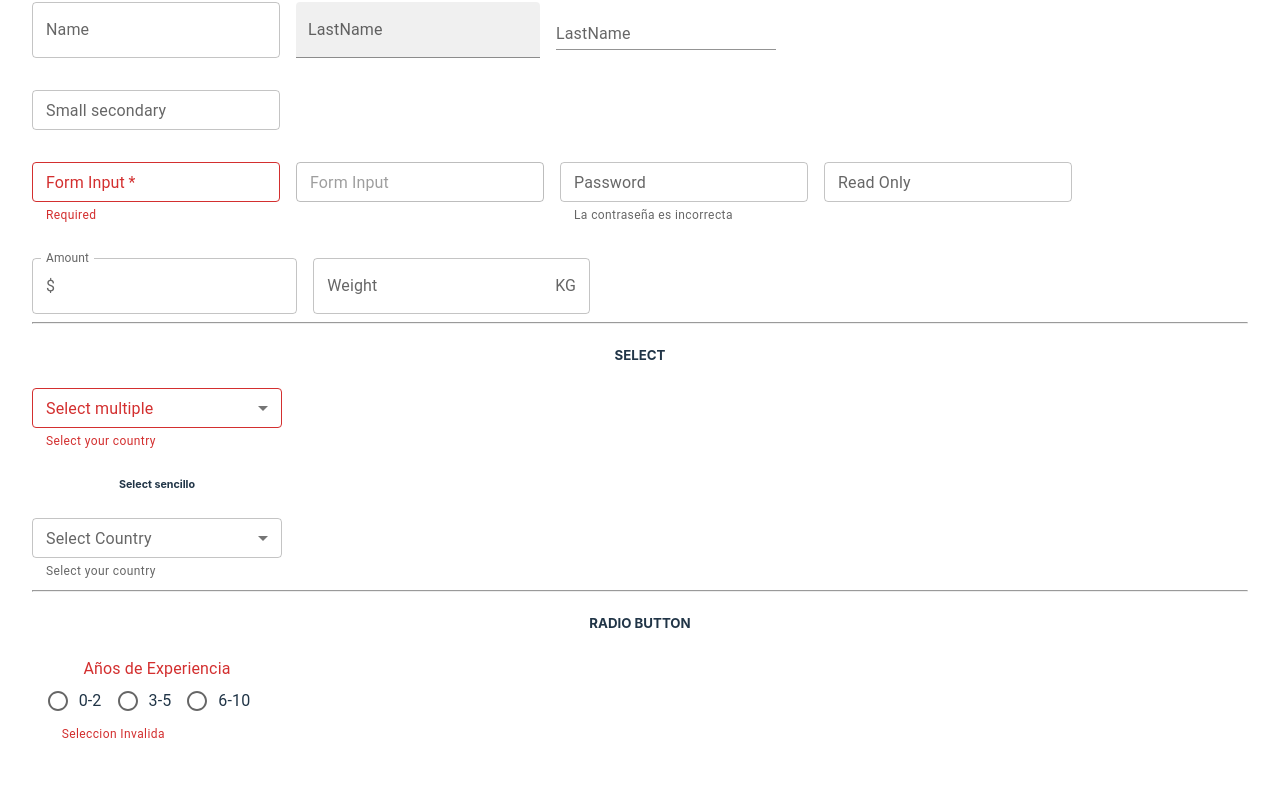
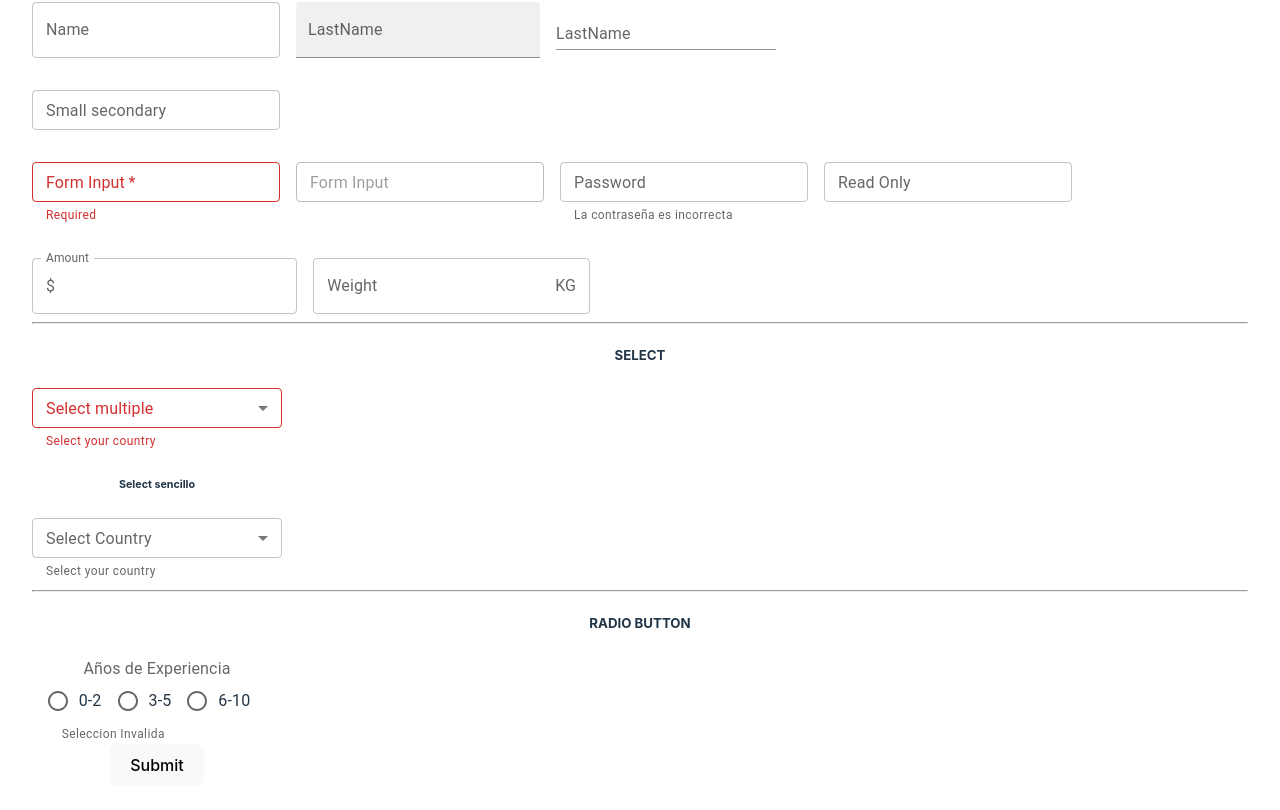
Before and after one commit to juniorfrey/MUI-tutorial, a React (Vite) app: page / in a window 1280 px wide. Shown: the part 1261-2071 px from the top of the page. Before the commit the page ends 2037 px from the top, so only its background shows below. Built offline with nearby package versions, Linux system fonts and the light colour scheme.

Commit message:
Component MuiRadioButton

```diff
--- a/src/components/MuiRadioButton.jsx
+++ b/src/components/MuiRadioButton.jsx
@@ -4,14 +4,24 @@ import {Box, FormControl, FormLabel, FormControlLabel, RadioGroup, Radio, FormHe
 export const MuiRadioButton = () => {
 
     const [value, setValue] = useState('');
+    const [error, setError] = useState(false);
     console.log(value)
     const handleChange = (event) => {
         setValue(event.target.value);
     };
 
+    const handleSubmit = () => {
+        if (!value) {
+            setError(true); // Show error if no value is selected when submitting
+        } else {
+            setError(false); // Reset error if a value is selected
+            // Perform any further actions here
+        }
+    };
+
   return (
     <Box width='250px'>
-        <FormControl error>
+        <FormControl error={error}>
             <FormLabel id='job-experience-group-label'>
                 Años de Experiencia
             </FormLabel>
@@ -26,6 +36,7 @@ export const MuiRadioButton = () => {
             </RadioGroup>
             <FormHelperText>Seleccion Invalida</FormHelperText>
         </FormControl>
+        <button onClick={handleSubmit}>Submit</button>
     </Box>
   )
 }
```
